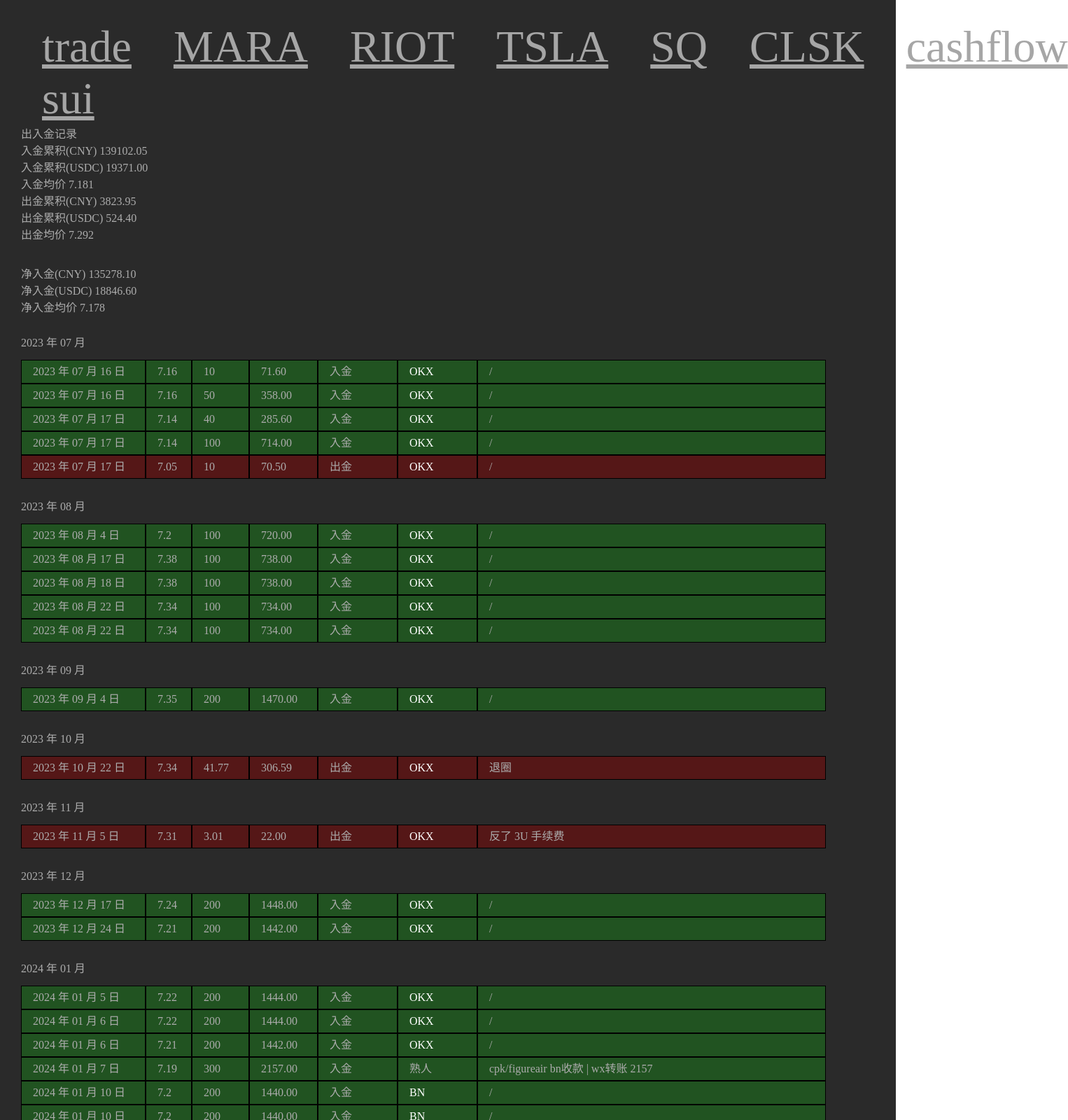
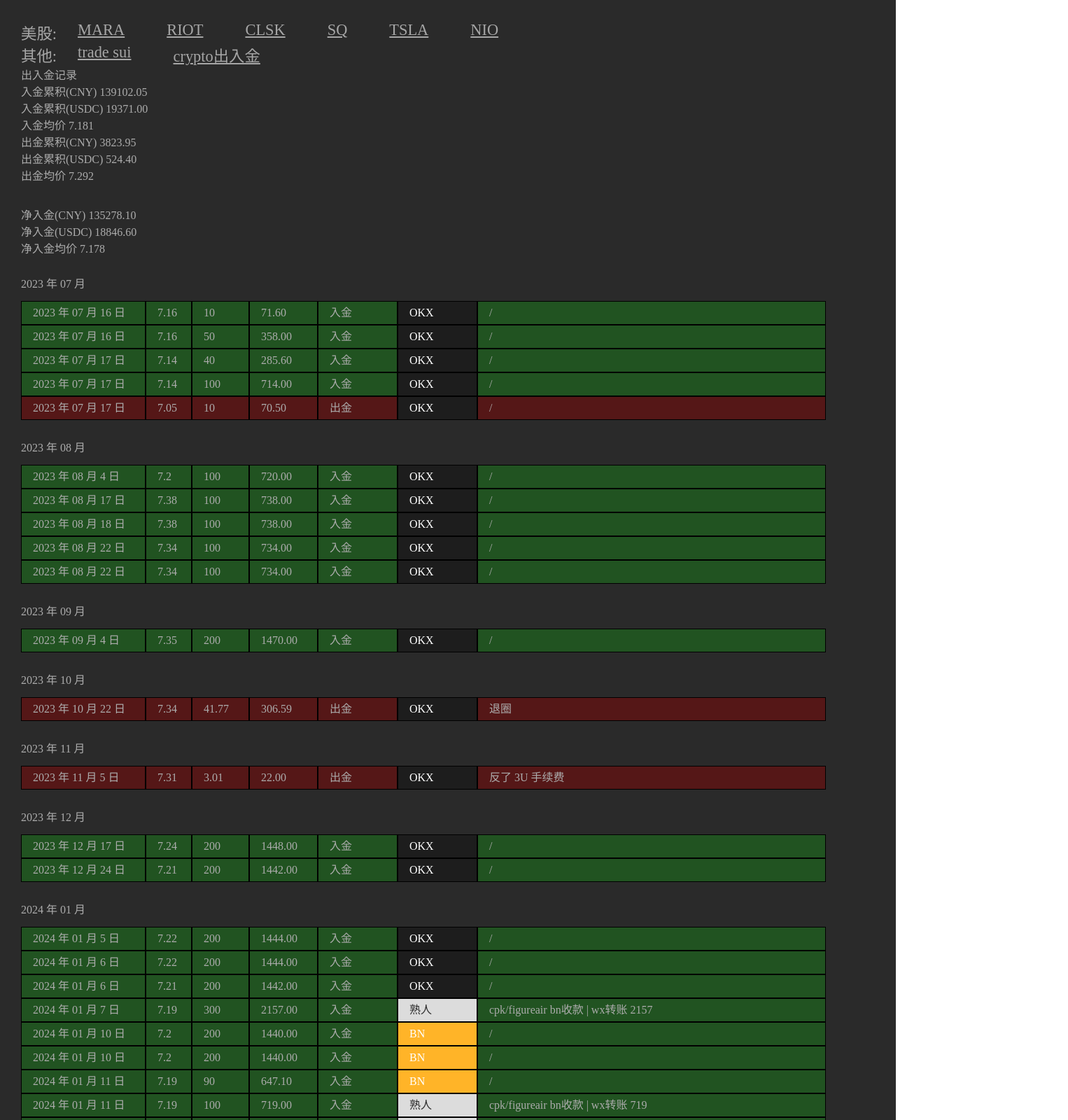
Before and after one commit to dsqiao/trade, a Vue app: page /cashflow in a window 1280 px wide. Shown: the top 1600 px of the page at 70% size, 1526 px wide, since content can reach past the window. Built offline with nearby package versions, Linux system fonts and the light colour scheme.

Commit message:
新增NIO

```diff
--- a/src/App.vue
+++ b/src/App.vue
@@ -4,13 +4,18 @@
 <template>
 <div class="window">
   <div class="tab">
-    <div class="link"><router-link to="/trade/sui">trade sui</router-link></div>
+    美股:
     <div class="link"><router-link to="/history/mara">MARA</router-link></div>
     <div class="link"><router-link to="/history/riot">RIOT</router-link></div>
+    <div class="link"><router-link to="/history/clsk">CLSK</router-link></div>
+    <div class="link"><router-link to="/history/sq">SQ</router-link></div>
     <div class="link"><router-link to="/history/tsla">TSLA</router-link></div>
-    <div class="link"><router-link to="/history/sq">SQ</router-link></div>
-    <div class="link"><router-link to="/history/clsk">CLSK</router-link></div>
-    <div class="link"><router-link to="/cashflow">cashflow</router-link></div>
+    <div class="link"><router-link to="/history/nio">NIO</router-link></div>
+  </div>
+  <div class="tab">
+    其他:
+    <div class="link"><router-link to="/trade/sui">trade sui</router-link></div>
+    <div class="link"><router-link to="/cashflow">crypto出入金</router-link></div>
   </div>
   <router-view :key="$route.fullPath" />
 </div>
@@ -26,8 +31,9 @@
   margin: 0 30px;
 }
 
-.link a {
-  font-size: 4rem;
+.link a,
+.tab {
+  font-size: 1.4rem;
   color: rgb(166, 166, 166);
 }
 
--- a/src/components/CashFlow.vue
+++ b/src/components/CashFlow.vue
@@ -108,17 +108,18 @@ for (let month of cashflow) {
 }
 
 .okx {
-  background-color: black;
+  background-color: rgb(29, 29, 29) !important;
   color: white;
 }
 
 .bn {
-  background-color: orange;
+  background-color: rgb(255, 180, 40) !important;
   color: white;
 }
 
 .ac {
-  background-color: white;
+  background-color: rgb(220, 220, 220) !important;
+  color: rgb(45, 45, 45);
 }
 
 .desc {
--- a/src/components/StockHistory.vue
+++ b/src/components/StockHistory.vue
@@ -55,6 +55,7 @@ const calculateData = () => {
         incomeAmount.value += tran.price * tran.number;
         costWithFee.value -= (tran.price * tran.number - tran.fee);
       }
+      tran.currentHolding = holdingNum.value
     }
     monthlyReport.push(`${month.month.slice(0, 4)} 年 ${month.month.slice(4)} 月结束时，持股：${holdingNum.value}, 成本线 $ ${(costWithFee.value / holdingNum.value).toFixed(3)}`);
   }
@@ -135,6 +136,7 @@ export default {
       <span class="sign">*</span>
       <span class="number">{{ tran.number }}</span>
       <span class="fee">{{ tran.fee }}</span>
+      <span class="current">{{ tran.currentHolding }}</span>
       <span class="t">{{ tran.t || '\\' }}</span>
       <span class="desc" v-if="tran.desc">{{ tran.desc }}</span>
     </div>
@@ -198,6 +200,10 @@ export default {
   width: 4rem;
 }
 
+.current {
+  width: 4rem;
+}
+
 .t {
   width: 20rem;
 }
--- a/src/data/cashflow.js
+++ b/src/data/cashflow.js
@@ -57,7 +57,7 @@ const cashflow = [{
     { day: 10, unitPrice: 7.20, num: 200, platform: PLATFORM.BN, direction: BUY },
     { day: 11, unitPrice: 7.19, num: 90, platform: PLATFORM.BN, direction: BUY },
     { day: 11, unitPrice: 7.19, num: 100, platform: PLATFORM.AC, direction: BUY, desc: 'cpk/figureair bn收款 | wx转账 719' },
-    { day: 12, unitPrice: 7.19, num: 100, platform: PLATFORM.BN, direction: BUY, desc: 'cpk/figureair bn收款 | wx转账 719' },
+    { day: 12, unitPrice: 7.19, num: 100, platform: PLATFORM.AC, direction: BUY, desc: 'cpk/figureair bn收款 | wx转账 719' },
     { day: 14, unitPrice: 7.20, num: 210, platform: PLATFORM.BN, direction: BUY },
     { day: 16, unitPrice: 7.18, num: 200, platform: PLATFORM.OKX, direction: BUY },
     { day: 25, unitPrice: 7.23, num: 200, platform: PLATFORM.BN, direction: BUY },
--- /dev/null
+++ b/src/data/stock/nio.js
@@ -0,0 +1,50 @@
+import { BUY, SELL } from "../const.js";
+// eslint-disable-next-line no-unused-vars
+import { direction } from "../sui.js";
+const currentPrice = 0;
+const data = [{
+  month: '202312',
+  trans: [
+    { day: 19, price: 8.77, number: 300, direction: BUY, fee: 2.40 },
+  ]
+}, {
+  month: '202401',
+  trans: [
+    { day: 5, price: 8.07, number: 300, direction: BUY, fee: 2.40 },
+    { day: 9, price: 7.6, number: 150, direction: BUY, fee: 1.45 },
+    { day: 10, price: 7.39, number: 150, direction: BUY, fee: 1.45 },
+  ]
+}, {
+  month: '202402',
+  trans: [
+    { day: 16, price: 0, number: 0, direction: SELL, fee: 1.32, desc: '2024-01-30持有900股NIO, ADR 托管费1.32USD' },
+    { day: 25, price: 5.46, number: 72, direction: BUY, fee: 1.22 },
+  ]
+}, {
+  month: '202404',
+  trans: [
+    { day: 9, price: 4.715, number: 172, direction: SELL, fee: 1.56 },
+    { day: 9, price: 4.65, number: 200, direction: BUY, fee: 1.60 },
+  ]
+}, {
+  month: '202407',
+  trans: [
+    { day: 8, price: 4.5, number: 222, direction: BUY, fee: 1.78 },
+  ]
+}, {
+  month: '202408',
+  trans: [
+    { day: 20, price: 3.84, number: 260, direction: BUY, fee: 2.08 },
+    { day: 30, price: 4.16, number: 240, direction: SELL, fee: 1.99 },
+  ]
+}, {
+  month: '202409',
+  trans: [
+    { day: 5, price: 4.83, number: 207, direction: SELL, fee: 1.72 },
+  ]
+}];
+
+export {
+  data,
+  currentPrice,
+};
```
